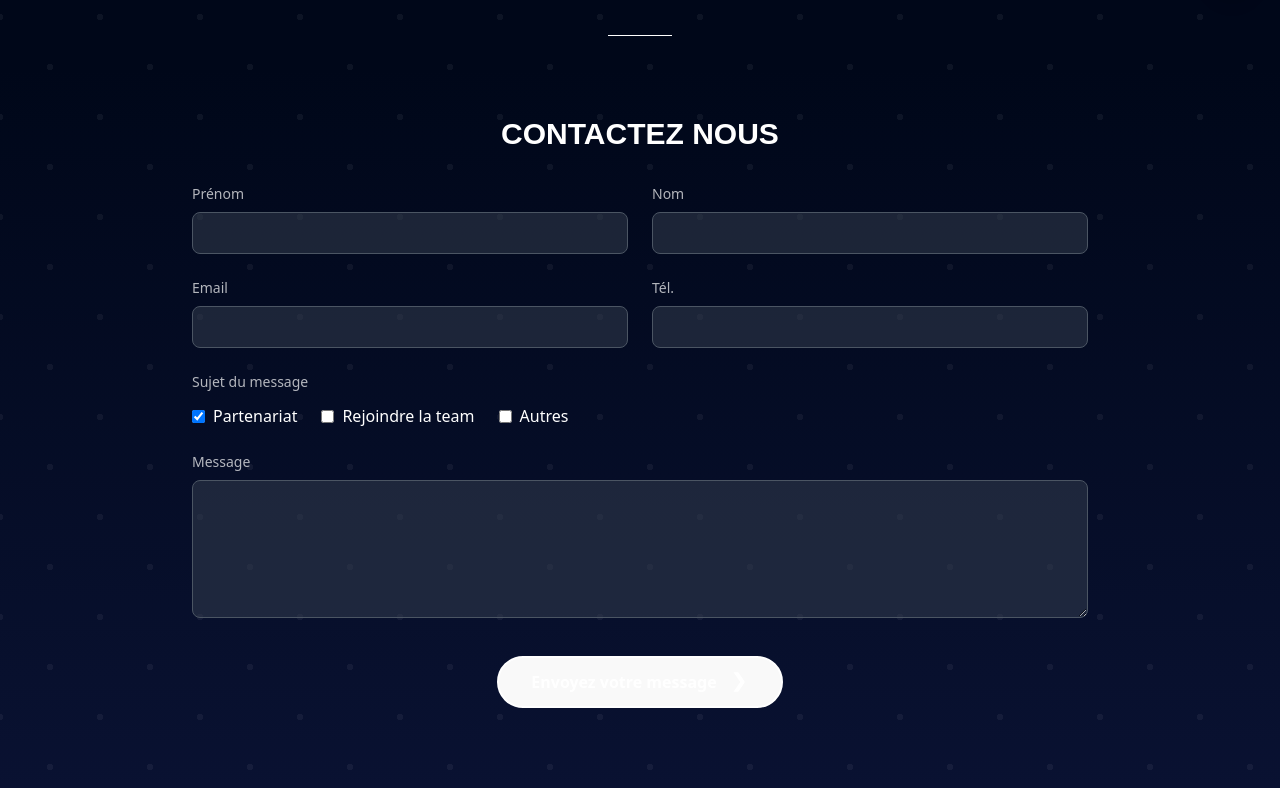
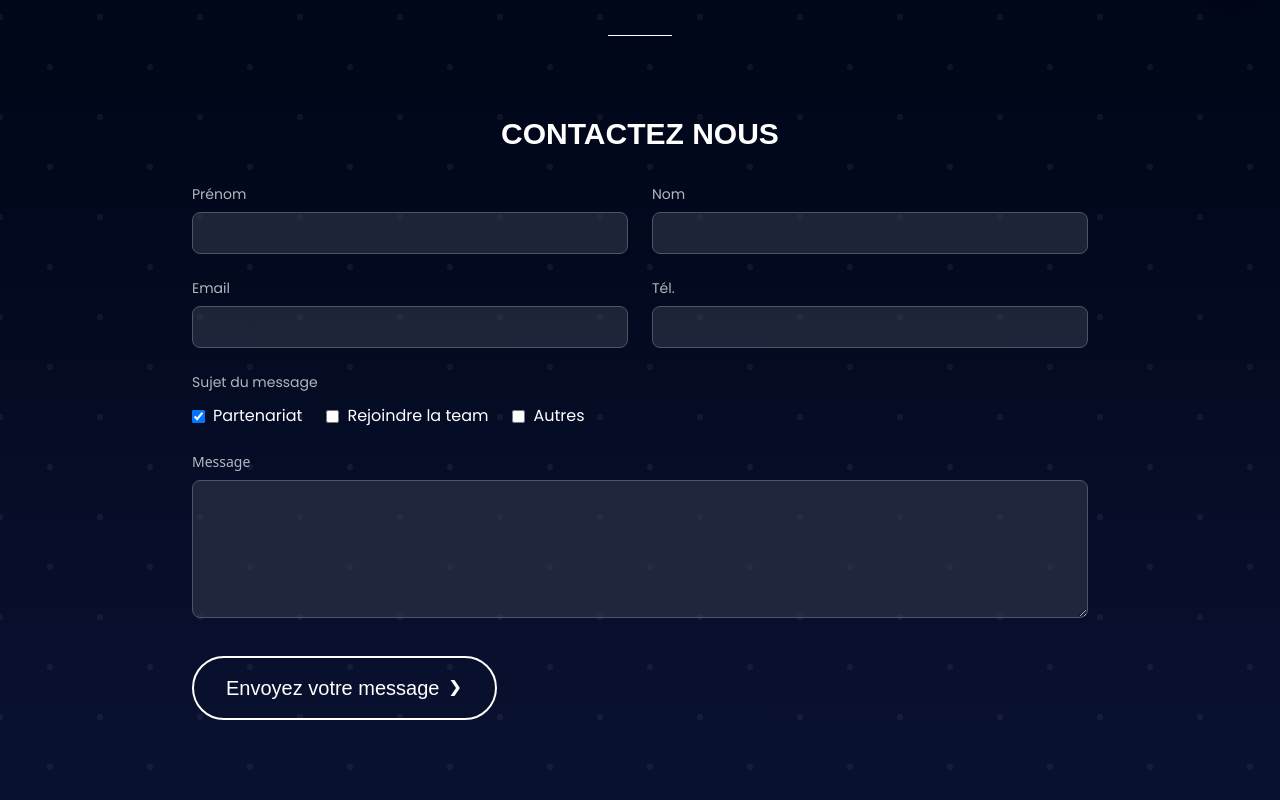
Before and after one commit to Xuan-Minh/nevernamed-esport-site, a React (Vite) app: page /socialhub in a window 1280 px wide. Shown: the part 783-1583 px from the top of the page. Built offline with nearby package versions, Linux system fonts and the light colour scheme; a web font is replaced by a local one.

Commit message:
Mise à jour des icônes de réseaux sociaux et amélioration du style des formulaires de contact

```diff
--- a/src/pages/PartnersPage.jsx
+++ b/src/pages/PartnersPage.jsx
@@ -1,6 +1,7 @@
 import React, { useState } from 'react';
 import ArrowIcon from '../components/ArrowIcon';
 import { FaTwitter, FaInstagram, FaGlobe } from 'react-icons/fa';
+import { FaXTwitter } from 'react-icons/fa6';
 import { sponsors } from '../assets/sponsors/sponsors'; // Importer les données centralisées
 import Button from '../components/Button';
 import { Link } from 'react-router-dom';
@@ -67,7 +68,7 @@ function PartnersPage() {
                 style={styles}
                 onClick={() => setCurrentIndex(index)}
               >
-                <div className={`w-full h-full rounded-2xl bg-gray-800 backdrop-blur-sm flex flex-col items-center justify-center p-6 transition-all duration-500 ${isActive ? 'bg-gray-700/50 shadow-lg shadow-cyan-500/20' : 'opacity-50'}`}>
+                <div className={`w-full h-full rounded-2xl bg-gray-800 backdrop-blur-sm flex flex-col items-center justify-center p-6 transition-all duration-500 ${isActive ? 'bg-gray-500/50 shadow-lg shadow-cyan-500/20' : 'opacity-70'}`}>
                   {/* On vérifie que le logo existe avant de l'afficher */}
                   {sponsor.logo && <img src={sponsor.logo} alt={sponsor.name} className={`transition-all duration-500 ${isActive ? 'h-20' : 'h-24'}`} />}
                   {isActive && (
@@ -75,7 +76,7 @@ function PartnersPage() {
                       <p className="text-xs text-white/80 my-3 line-clamp-3">{sponsor.description}</p>
                       <div className="flex justify-center gap-4 text-lg">
                         {sponsor.socials.instagram && <a href={sponsor.socials.instagram} target="_blank" rel="noopener noreferrer" className="hover:text-brand-accent"><FaInstagram /></a>}
-                        {sponsor.socials.twitter && <a href={sponsor.socials.twitter} target="_blank" rel="noopener noreferrer" className="hover:text-brand-accent"><FaTwitter /></a>}
+                        {sponsor.socials.twitter && <a href={sponsor.socials.twitter} target="_blank" rel="noopener noreferrer" className="hover:text-brand-accent"><FaXTwitter /></a>}
                         {sponsor.socials.website && <a href={sponsor.socials.website} target="_blank" rel="noopener noreferrer" className="hover:text-brand-accent"><FaGlobe /></a>}
                       </div>
                     </div>
@@ -96,13 +97,13 @@ function PartnersPage() {
         <div className="max-w-4xl mx-auto grid md:grid-cols-2 gap-8 items-center text-left">
           <div>
             <h2 className="font-unbounded text-3xl font-bold">DEVENIR PARTENAIRE</h2>
-            <p className="text-white/70 mt-4 max-w-md">
+            <p className="text-white/70 mt-4 max-w-md font-">
               With decades of experience in business and esports, our multinational staff ensures our partners enjoy the highest levels of performance in every aspect. Contact us and find out for yourself!
             </p>
           </div>
-          <Link to="/contact" className="flex justify-center items-center">
+          <Link to="/socialhub#contact-form" className="flex justify-center items-center">
          <Button>
-              Contact Us
+              Contactez-nous
             </Button>
           </Link>
         </div>
--- a/src/pages/SocialsPage.jsx
+++ b/src/pages/SocialsPage.jsx
@@ -81,7 +81,7 @@ return (
         <div id="contact-form" className="max-w-4xl mx-auto mt-16 text-left">
           <h2 className="font-unbounded text-3xl font-bold text-center mb-8">CONTACTEZ NOUS</h2>
           <form>
-            <div className="grid md:grid-cols-2 gap-6 mb-6">
+            <div className="grid font-poppins md:grid-cols-2 gap-6 mb-6">
               <div>
                 <label htmlFor="prenom" className="block text-sm font-medium text-white/70 mb-2">Prénom</label>
                 <input type="text" id="prenom" className="w-full bg-gray-700/50 border border-gray-600 rounded-lg px-4 py-2 focus:outline-none focus:ring-2 focus:ring-cyan-500" />
@@ -99,7 +99,7 @@ return (
                 <input type="tel" id="tel" className="w-full bg-gray-700/50 border border-gray-600 rounded-lg px-4 py-2 focus:outline-none focus:ring-2 focus:ring-cyan-500" />
               </div>
             </div>
-            <div className="mb-6">
+            <div className="mb-6 font-poppins">
               <label className="block text-sm font-medium text-white/70 mb-3">Sujet du message</label>
               <div className="flex flex-wrap gap-x-6 gap-y-2">
                 <label className="flex items-center gap-2 cursor-pointer">
@@ -113,15 +113,14 @@ return (
                 </label>
               </div>
             </div>
-            <div className="mb-8">
+             <div className="mb-8 font-poppinss">
               <label htmlFor="message" className="block text-sm font-medium text-white/70 mb-2">Message</label>
               <textarea id="message" rows="5" className="w-full bg-gray-700/50 border border-gray-600 rounded-lg px-4 py-2 focus:outline-none focus:ring-2 focus:ring-cyan-500"></textarea>
             </div>
             <div className="text-center">
-               <button type="submit" className="group inline-flex items-center justify-center px-8 py-3 font-bold text-white transition-all duration-300 ease-in-out border-2 border-white rounded-full hover:bg-white hover:text-black">
-                    <span className="mr-3">Envoyez votre message</span>
-                    <ArrowIcon className="w-5 h-5 transition-transform duration-300 group-hover:translate-x-1" />
-                </button>
+              <Button type="submit">
+                Envoyez votre message
+              </Button>
             </div>
           </form>
         </div>
```
